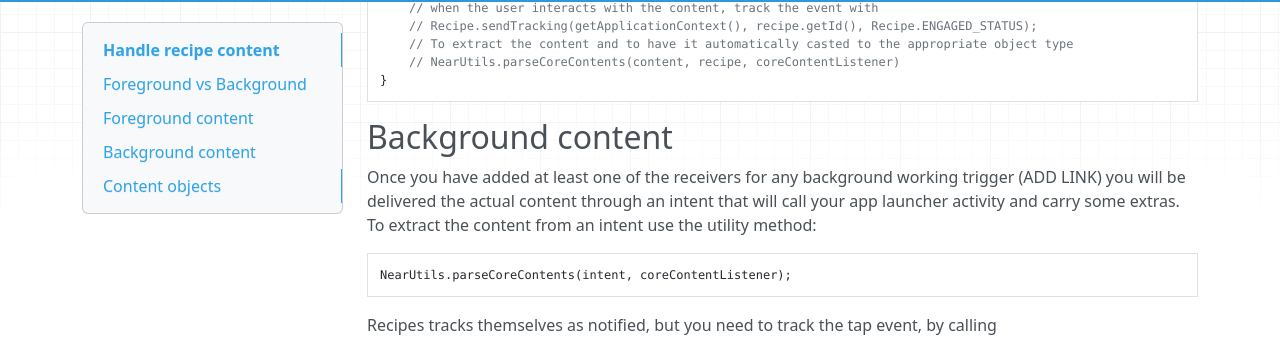
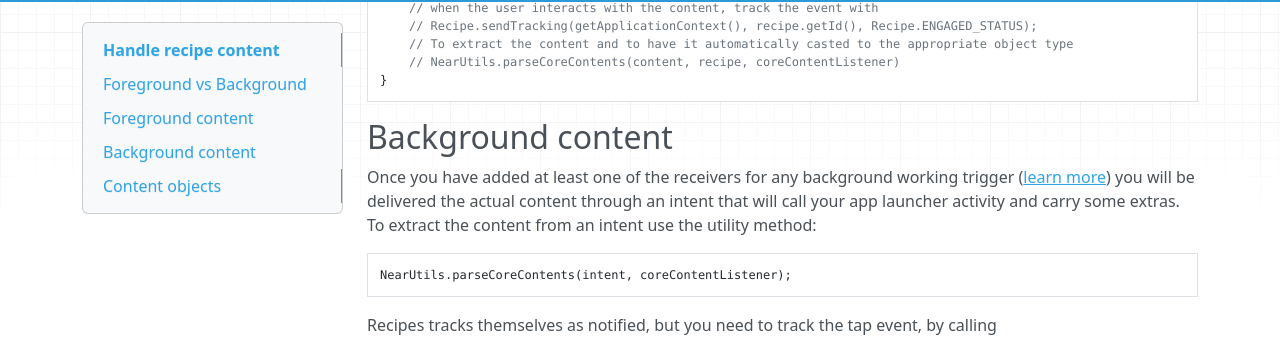
Before and after one commit to nearit/Android-SDK, an MkDocs documentation site: the page built from docs/handle-content.md, in a window 1280 px wide and 900 px high, scrolled down 786 px. Shown: the part 94-445 px from the top of the window. Built offline with MkDocs 1.6.1, drawn with Linux system fonts in a browser that asks for light colours; nearby versions of some CDN libraries.

Commit message:
Update handle-content.md

````diff
--- a/docs/handle-content.md
+++ b/docs/handle-content.md
@@ -39,7 +39,7 @@ public void foregroundEvent(Parcelable content, Recipe recipe) {
 
 ## Background content ##
 
-Once you have added at least one of the receivers for any background working trigger (ADD LINK) you will be delivered the actual content through an intent that will call your app launcher activity and carry some extras.
+Once you have added at least one of the receivers for any background working trigger ([learn more](enable-triggers.md)) you will be delivered the actual content through an intent that will call your app launcher activity and carry some extras.
 To extract the content from an intent use the utility method:
 ```java
 NearUtils.parseCoreContents(intent, coreContentListener);
````
